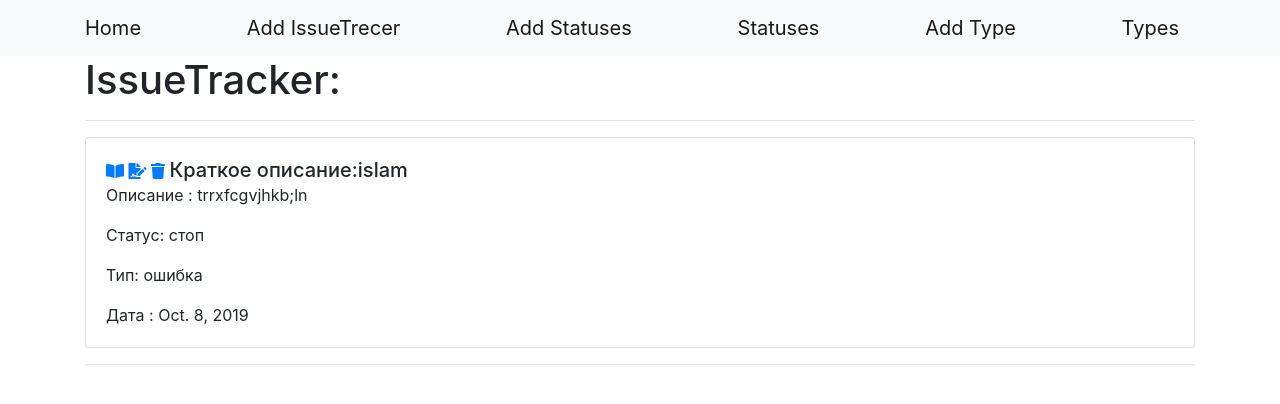
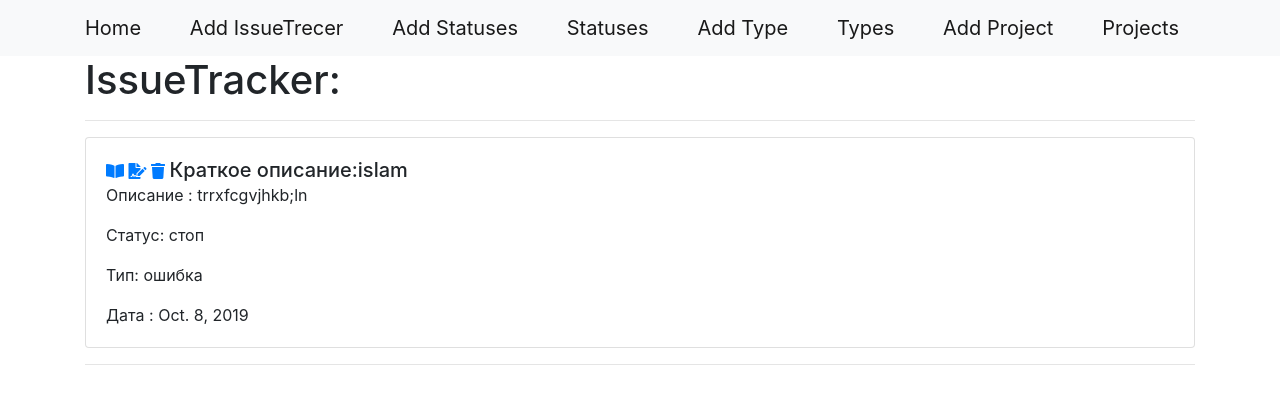
Before and after one commit to xislam/python_4_home_work_49_islam_Nurdinov, a Django app: page / in a window 1280 px wide. Shown: the top 404 px of the page. Run offline with Django 3.2, Linux system fonts and the light colour scheme; data comes from the database, SQL or seed files in the repository; some libraries are stand-ins or nearby versions.

Commit message:
Били изменени имена на  project  и сделано меграция сделани дитальный просмотр на проект

```diff
--- a/source/main/urls.py
+++ b/source/main/urls.py
@@ -16,7 +16,7 @@ Including another URLconf
 from django.contrib import admin
 from django.urls import path
 from webapp.views import *
-from webapp.views.views_project import ProjectView, ProjectUpdateView, ProjectDeleteView
+from webapp.views.views_project import ProjectView, ProjectUpdateView, ProjectDeleteView, ProjectDetailView
 
 urlpatterns = [
     path('admin/', admin.site.urls),
@@ -33,8 +33,10 @@ urlpatterns = [
     path('type/', TypeView.as_view(), name='type_view'),
     path('type/<int:pk>/edit/', TypeUpdateView.as_view(), name='type_update'),
     path('type/<int:pk>/delete/', TypeDeleteView.as_view(), name='type_delete'),
-    path('pj/create/', TypeCreateView.as_view(), name='type_create'),
-    path('pj/', ProjectView.as_view(), name='view'),
-    path('pj/<int:pk>/edit/', ProjectUpdateView.as_view(), name='update'),
-    path('pj/<int:pk>/delete/', ProjectDeleteView.as_view(), name='delete'),
+
+    path('project/create/', ProjectCreateView.as_view(), name='create_project'),
+    path('project/', ProjectView.as_view(), name='view_project'),
+    path('project/<int:pk>/edit/', ProjectUpdateView.as_view(), name='update_project'),
+    path('project/<int:pk>/delete/', ProjectDeleteView.as_view(), name='delete_project'),
+    path('project/<int:pk>/',  ProjectDetailView.as_view(), name='projects'),
 ]
--- a/source/webapp/forms.py
+++ b/source/webapp/forms.py
@@ -9,7 +9,7 @@ class IssueForm(forms.ModelForm):
 
         model = IssueTracker
 
-        fields = ['summary', 'description', 'status', 'type']
+        fields = ['summary', 'description', 'status', 'type', 'Project']
 
 
 class StatusForm(forms.ModelForm):
@@ -33,4 +33,4 @@ class ProjectForm(forms.ModelForm):
 
         model = Project
 
-        fields = ['name_pj', 'description_pj']
+        fields = ['name_project', 'description_project']
--- a/source/webapp/models.py
+++ b/source/webapp/models.py
@@ -14,8 +14,8 @@ class IssueTracker(models.Model):
 
 
 class Project(models.Model):
-    name_pj = models.CharField(max_length=200, null=False, blank=False, verbose_name='имя проекта')
-    description_pj = models.TextField(max_length=3000, null=True, blank=True, verbose_name='описание')
+    name_project = models.CharField(max_length=200, null=False, blank=False, verbose_name='имя проекта')
+    description_project = models.TextField(max_length=3000, null=True, blank=True, verbose_name='описание')
     created_at = models.DateField(auto_now_add=True, verbose_name='Дата создания')
     updated_at = models.DateField(auto_now_add=True, verbose_name='Дата изменения')
 
--- a/source/webapp/templates/issue/index.html
+++ b/source/webapp/templates/issue/index.html
@@ -6,7 +6,8 @@
     <a class="navbar-brand" href="{% url 'status_view' %}">Statuses</a>
      <a class="navbar-brand" href="{% url 'type_create' %}">Add Type</a>
     <a class="navbar-brand" href="{% url 'type_view' %}">Types</a>
-
+         <a class="navbar-brand" href="{% url 'create_project' %}">Add Project</a>
+    <a class="navbar-brand" href="{% url 'view_project' %}">Projects</a>
 {% endblock %}
 
 {% block content %}
--- a/source/webapp/templates/project/create.html
+++ b/source/webapp/templates/project/create.html
@@ -2,7 +2,7 @@
 {% block title %}Create status{% endblock %}
 {% block content %}
    <h1>Create Status</h1>
-   <form action="{% url 'create_progect' %}" method="POST">
+   <form action="{% url 'create_project' %}" method="POST">
         {% include 'partial/issue_forms.html' with button_text='Create' %}
    </form>
 {% endblock %}
--- a/source/webapp/templates/project/delete.html
+++ b/source/webapp/templates/project/delete.html
@@ -1,11 +1,11 @@
 {% extends "issue/base.html" %}
 {% block title %}Delete Project{% endblock %}
 {% block menu %}
-    <li><a class="navbar-brand"   href="{% url 'project_view' %}">View</a></li>
+    <li><a class="navbar-brand"   href="{% url 'view_project' %}">View</a></li>
 {% endblock %}
 {% block content %}
-    <h1>Are you sure want to delete status "{{ projects }}"?</h1>
-    <form method="POST" action="{% url "delete" project.pk %}" class="text-center">
+    <h1>Are you sure want to delete Project "{{ projects }}"?</h1>
+    <form method="POST" action="{% url "delete_project" project.pk %}" class="text-center">
         {% csrf_token %}
         <p><input type="submit" value="Confirm"></p>
         <p><a href="{% url "index" %}">Cancel</a></p>
--- a/source/webapp/templates/project/update.html
+++ b/source/webapp/templates/project/update.html
@@ -1,7 +1,7 @@
 {% extends "issue/base.html" %}
 {% block title %}Update{% endblock %}
 {% block menu %}
-    <li><a class="navbar-brand" href="{% url 'project_view' %}">View</a></li>
+    <li><a class="navbar-brand" href="{% url 'view_project' %}">View</a></li>
 {% endblock %}
 {% block content %}
     <h1>Update Project</h1>
--- a/source/webapp/views/views_issue.py
+++ b/source/webapp/views/views_issue.py
@@ -1,6 +1,5 @@
 from django.urls import reverse
-from django.views.generic import ListView, CreateView
-from webapp.views.views_detail import DetailView, UpdateView, DeleteView
+from django.views.generic import ListView, CreateView, DetailView, UpdateView, DeleteView
 from webapp.models import IssueTracker
 from webapp.forms import IssueForm
 
--- a/source/webapp/views/views_status.py
+++ b/source/webapp/views/views_status.py
@@ -1,8 +1,7 @@
 from django.urls import reverse
-from django.views.generic import ListView, CreateView
+from django.views.generic import ListView, CreateView, UpdateView, DeleteView
 from webapp.models import Status
 from webapp.forms import StatusForm
-from webapp.views.views_detail import UpdateView, DeleteView
 
 
 class StatusView(ListView):
--- a/source/webapp/views/views_type.py
+++ b/source/webapp/views/views_type.py
@@ -1,8 +1,7 @@
 from django.urls import reverse
-from django.views.generic import ListView, CreateView
-from webapp.models import Type, IssueTracker
+from django.views.generic import ListView, CreateView, UpdateView, DeleteView
+from webapp.models import Type
 from webapp.forms import TypeForm
-from webapp.views.views_detail import UpdateView, DeleteView
 
 
 class TypeView(ListView):
```
Also changed, not shown: source/webapp/templates/project/projects.html (added, +19 -0 lines), source/webapp/templates/project/view.html (deleted, +0 -19 lines), source/webapp/templates/project/view_project.html (added, +22 -0 lines), source/webapp/views/views_project.py (+16 -7 lines), source/webapp/migrations/0005_auto_20191011_1202.py (added).
